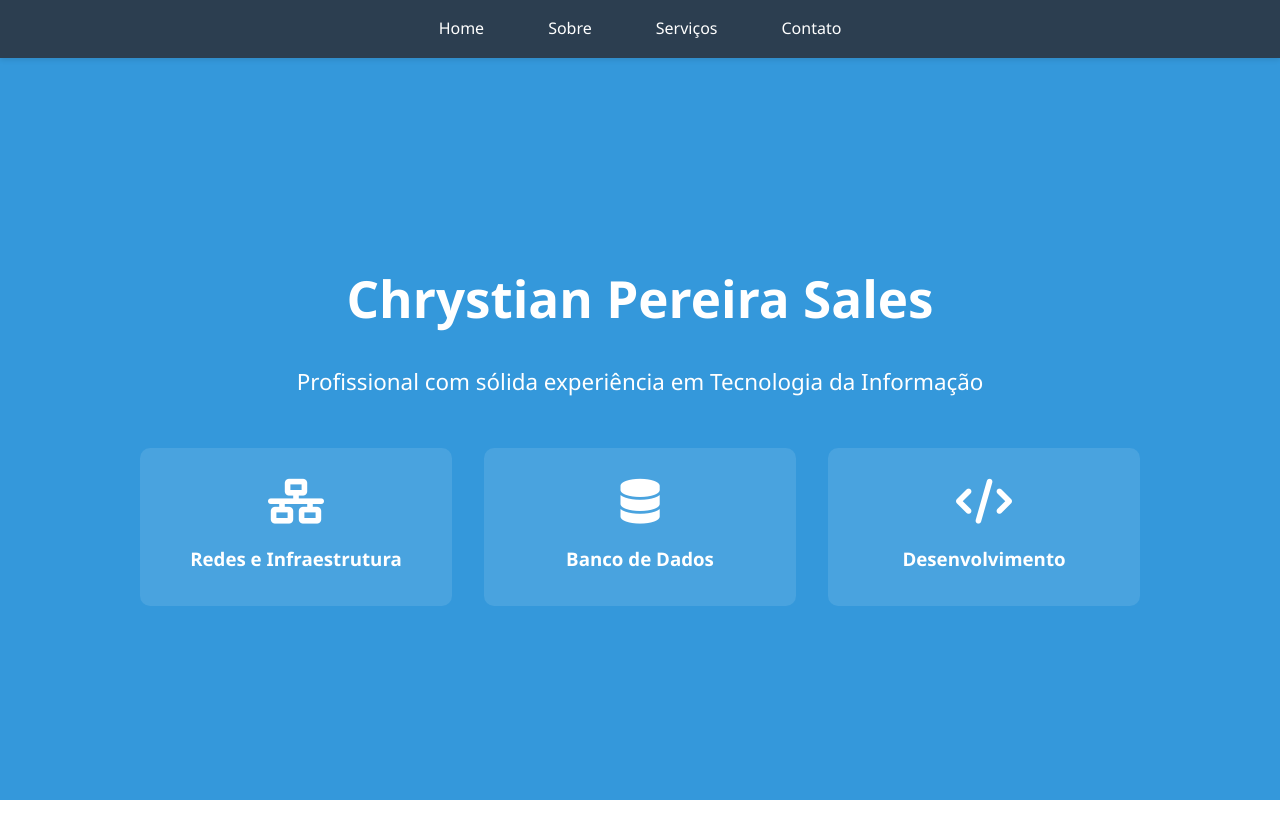
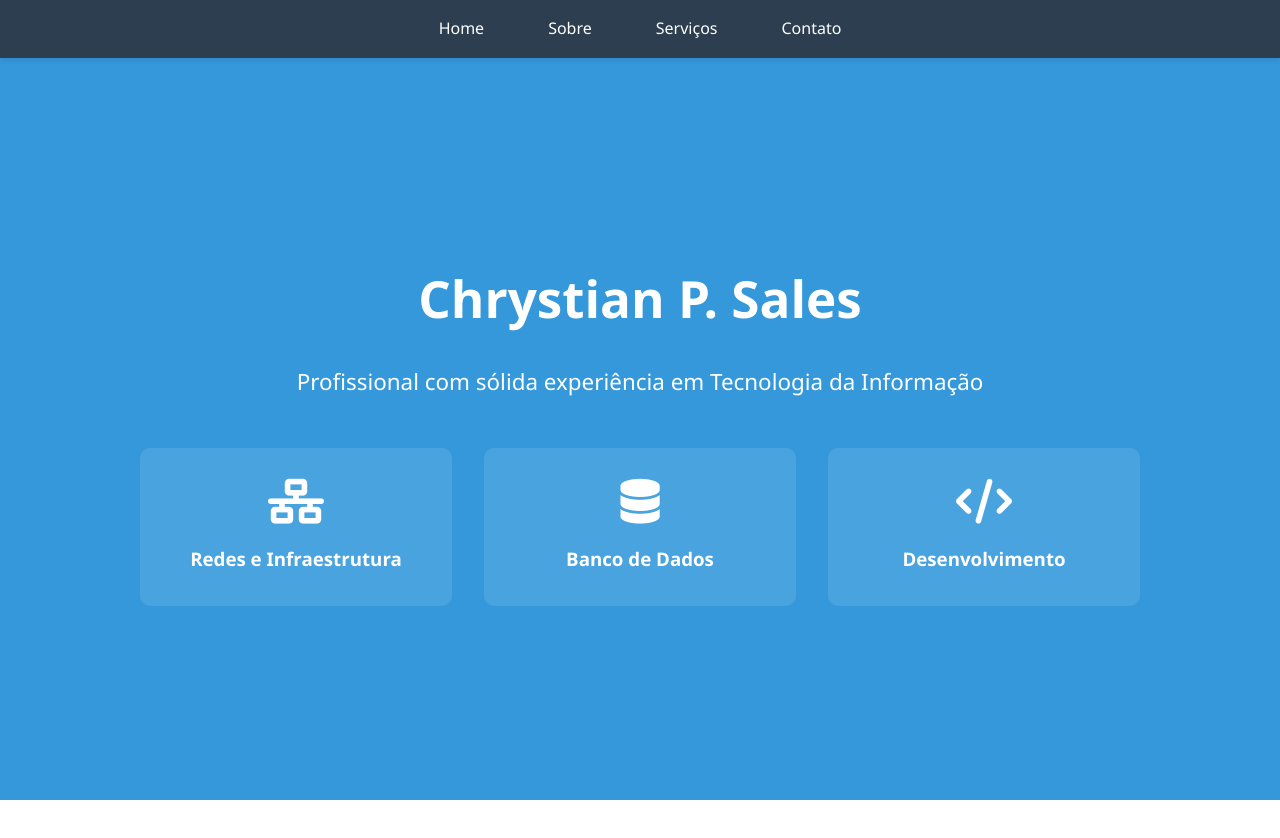
Before and after one commit to chrystiansales/new-profile, a plain HTML site: page index.html in a window 1280 px wide. Shown: the top 838 px of the page. Drawn offline with Linux system fonts and the light colour scheme.

Commit message:
ajuste index

```diff
--- a/index.html
+++ b/index.html
@@ -11,7 +11,7 @@
     <link rel="stylesheet" href="css/all.min.css">
     <link rel="stylesheet" href="css/styles.css">
     <script src="js/scripts.js" defer></script>
-    <title>Chrystian Pereira Sales - Portfólio</title>
+    <title>Portfólio</title>
 </head>
 <body>
     <!-- Navegação -->
@@ -26,7 +26,7 @@
 
     <!-- Seção Home -->
     <section id="home">
-        <h1>Chrystian Pereira Sales</h1>
+        <h1>Chrystian P. Sales</h1>
         <p>Profissional com sólida experiência em Tecnologia da Informação</p>
 
         <div class="skills-grid">
```
